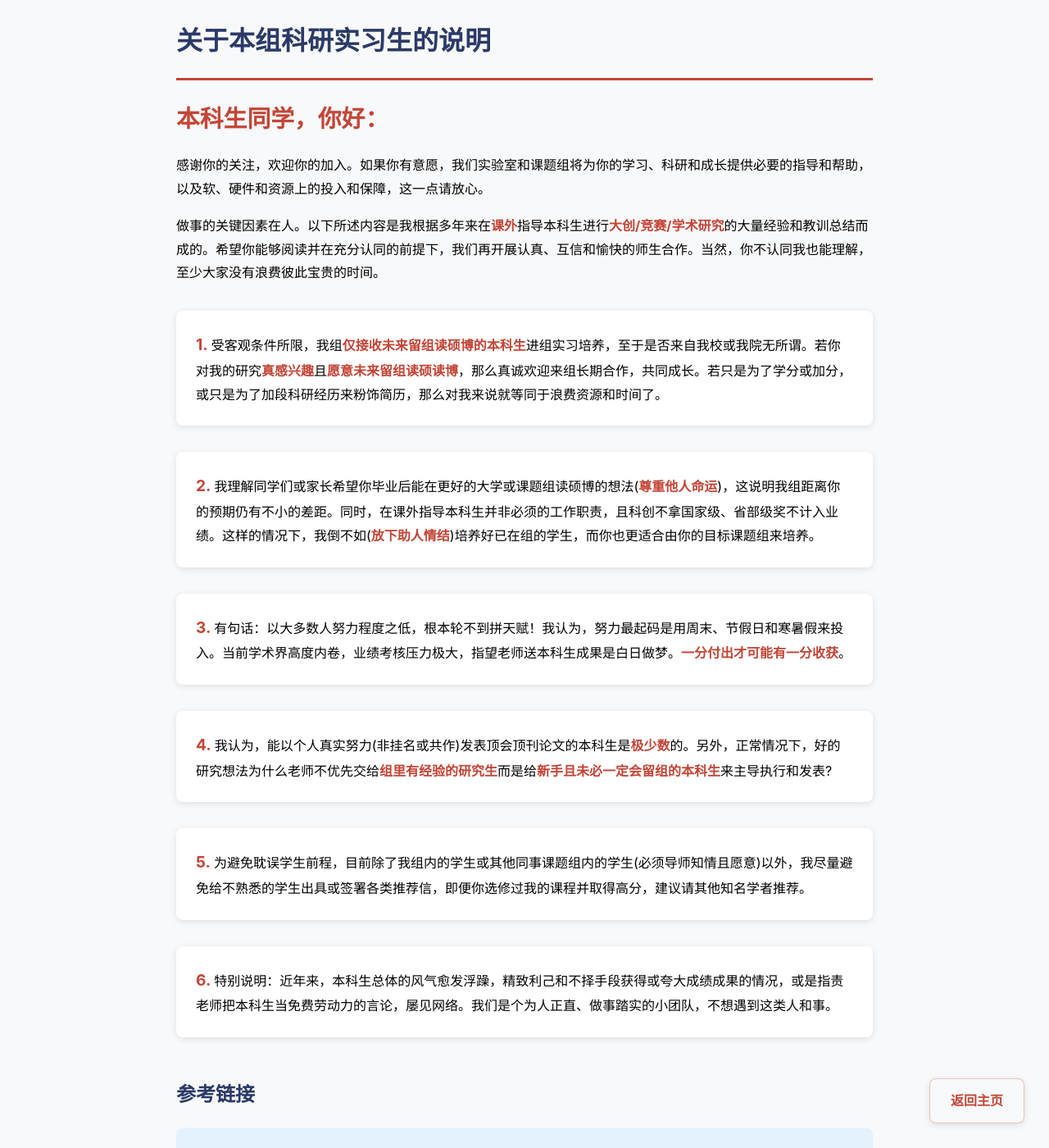
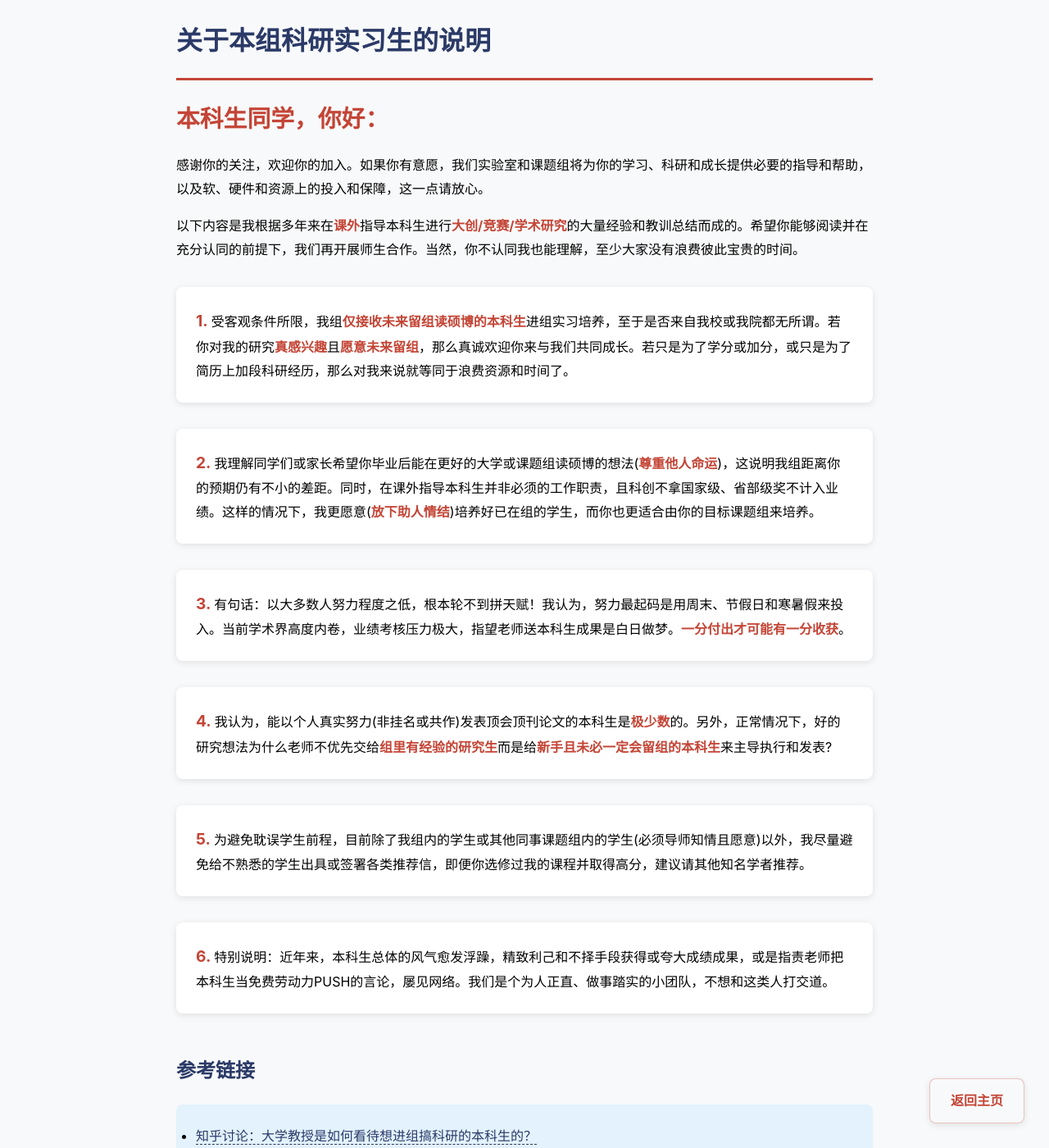
Before and after one commit to fangvv/Homepage, a Jekyll site: the page faq.html, which Jekyll copies as it is, in a window 1280 px wide and 1400 px high. Shown: the whole window at 82% size. Built offline with Jekyll 4.4.1, drawn with Linux system fonts in a browser that asks for light colours; comment, search, counter and statistics services are not loaded.

Commit message:
update faq

```diff
--- a/faq.html
+++ b/faq.html
@@ -72,21 +72,20 @@
     <p><span class="greeting">本科生同学，你好：</span>
 
     感谢你的关注，欢迎你的加入。如果你有意愿，我们实验室和课题组将为你的学习、科研和成长提供必要的指导和帮助，以及软、硬件和资源上的投入和保障，这一点请放心。</p>
-
-    <p>做事的关键因素在人。以下所述内容是我根据多年来在<strong>课外</strong>指导本科生进行<strong>大创/竞赛/学术研究</strong>的大量经验和教训总结而成的。希望你能够阅读并在充分认同的前提下，我们再开展认真、互信和愉快的师生合作。当然，你不认同我也能理解，至少大家没有浪费彼此宝贵的时间。</p>
+   <p>以下内容是我根据多年来在<strong>课外</strong>指导本科生进行<strong>大创/竞赛/学术研究</strong>的大量经验和教训总结而成的。希望你能够阅读并在充分认同的前提下，我们再开展师生合作。当然，你不认同我也能理解，至少大家没有浪费彼此宝贵的时间。</p>
 
     <ol>
-        <li>受客观条件所限，我组<strong>仅接收未来留组读硕博的本科生</strong>进组实习培养，至于是否来自我校或我院无所谓。若你对我的研究<strong>真感兴趣</strong>且<strong>愿意未来留组读硕读博</strong>，那么真诚欢迎来组长期合作，共同成长。若只是为了学分或加分，或只是为了加段科研经历来粉饰简历，那么对我来说就等同于浪费资源和时间了。</li>
+        <li>受客观条件所限，我组<strong>仅接收未来留组读硕博的本科生</strong>进组实习培养，至于是否来自我校或我院都无所谓。若你对我的研究<strong>真感兴趣</strong>且<strong>愿意未来留组</strong>，那么真诚欢迎你来与我们共同成长。若只是为了学分或加分，或只是为了简历上加段科研经历，那么对我来说就等同于浪费资源和时间了。</li>
 
-<li>我理解同学们或家长希望你毕业后能在更好的大学或课题组读硕博的想法(<strong>尊重他人命运</strong>)，这说明我组距离你的预期仍有不小的差距。同时，在课外指导本科生并非必须的工作职责，且科创不拿国家级、省部级奖不计入业绩。这样的情况下，我倒不如(<strong>放下助人情结</strong>)培养好已在组的学生，而你也更适合由你的目标课题组来培养。</li>
+<li>我理解同学们或家长希望你毕业后能在更好的大学或课题组读硕博的想法(<strong>尊重他人命运</strong>)，这说明我组距离你的预期仍有不小的差距。同时，在课外指导本科生并非必须的工作职责，且科创不拿国家级、省部级奖不计入业绩。这样的情况下，我更愿意(<strong>放下助人情结</strong>)培养好已在组的学生，而你也更适合由你的目标课题组来培养。</li>
 
 <li>有句话：以大多数人努力程度之低，根本轮不到拼天赋！我认为，努力最起码是用周末、节假日和寒暑假来投入。当前学术界高度内卷，业绩考核压力极大，指望老师送本科生成果是白日做梦。<strong>一分付出才可能有一分收获</strong>。</li>
 
-        <li>我认为，能以个人真实努力(非挂名或共作)发表顶会顶刊论文的本科生是<strong>极少数</strong>的。另外，正常情况下，好的研究想法为什么老师不优先交给<strong>组里有经验的研究生</strong>而是给<strong>新手且未必一定会留组的本科生</strong>来主导执行和发表?</li>
+<li>我认为，能以个人真实努力(非挂名或共作)发表顶会顶刊论文的本科生是<strong>极少数</strong>的。另外，正常情况下，好的研究想法为什么老师不优先交给<strong>组里有经验的研究生</strong>而是给<strong>新手且未必一定会留组的本科生</strong>来主导执行和发表?</li>
 
-        <li>为避免耽误学生前程，目前除了我组内的学生或其他同事课题组内的学生(必须导师知情且愿意)以外，我尽量避免给不熟悉的学生出具或签署各类推荐信，即便你选修过我的课程并取得高分，建议请其他知名学者推荐。</li>
+<li>为避免耽误学生前程，目前除了我组内的学生或其他同事课题组内的学生(必须导师知情且愿意)以外，我尽量避免给不熟悉的学生出具或签署各类推荐信，即便你选修过我的课程并取得高分，建议请其他知名学者推荐。</li>
 
-        <li>特别说明：近年来，本科生总体的风气愈发浮躁，精致利己和不择手段获得或夸大成绩成果的情况，或是指责老师把本科生当免费劳动力的言论，屡见网络。我们是个为人正直、做事踏实的小团队，不想遇到这类人和事。</li>
+<li>特别说明：近年来，本科生总体的风气愈发浮躁，精致利己和不择手段获得或夸大成绩成果，或是指责老师把本科生当免费劳动力PUSH的言论，屡见网络。我们是个为人正直、做事踏实的小团队，不想和这类人打交道。</li>
 
     </ol>
 
```
